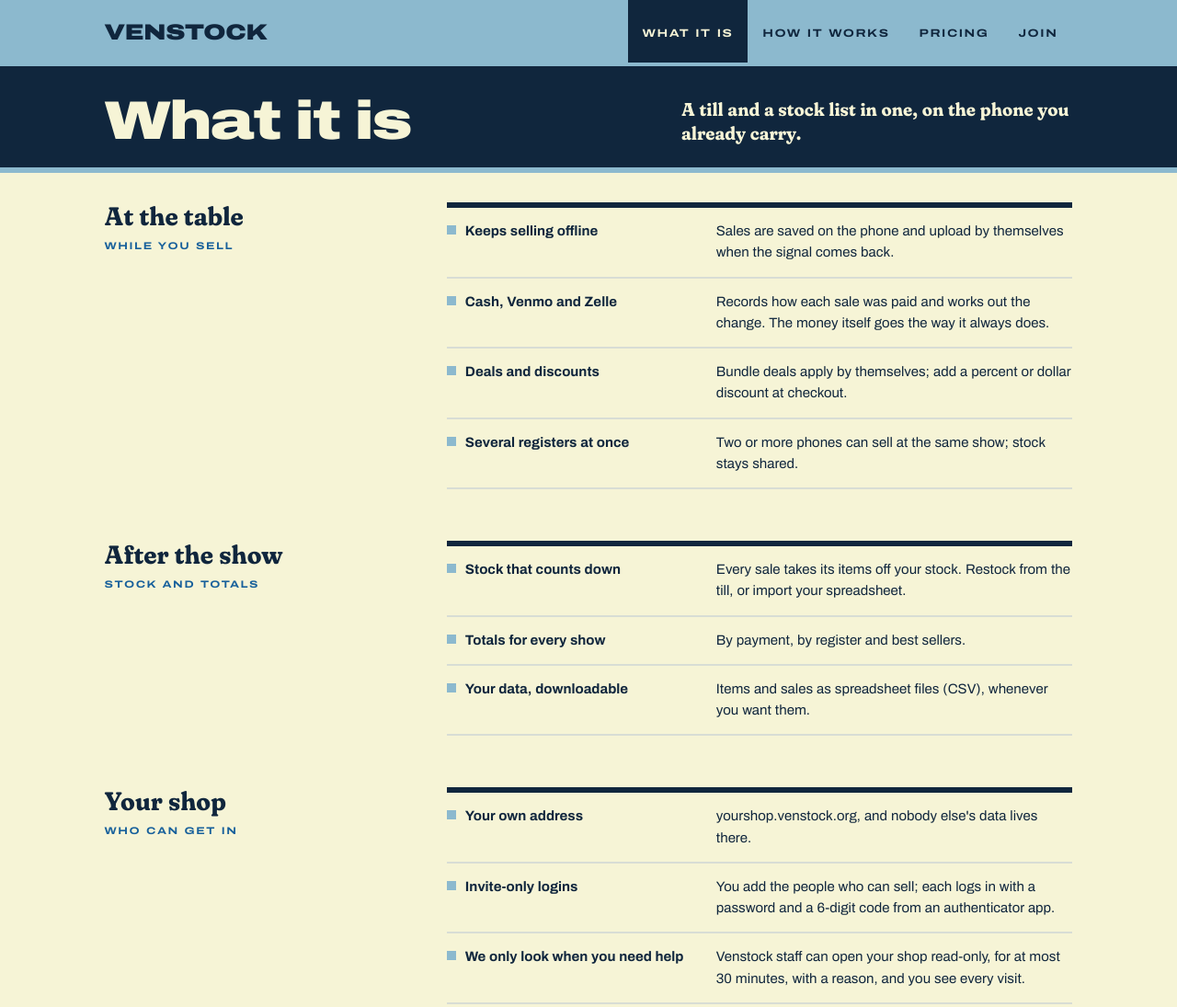
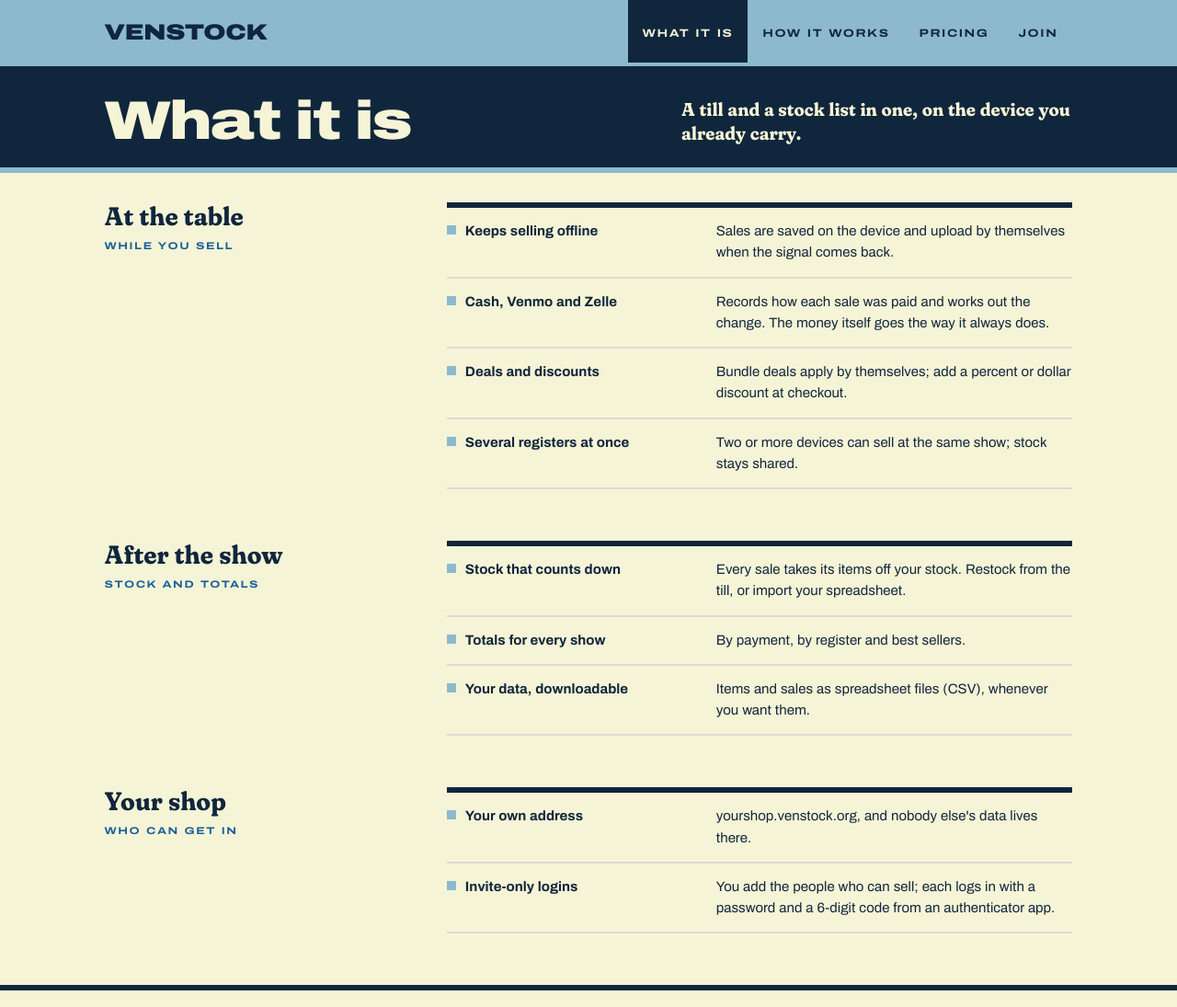
Before and after one commit to izzabizz5/venstock, a website: page site/public/what.html in a window 1280 px wide. Shown: the top 1095 px of the page at 92% size. Drawn offline with Linux system fonts and the light colour scheme.

Commit message:
wording changes

```diff
--- a/site/public/what.html
+++ b/site/public/what.html
@@ -28,8 +28,7 @@
     <section class="band band-ink" aria-labelledby="title">
       <div class="wrap">
         <h1 id="title">What it is</h1>
-        <!-- TODO: your wording, if you want something else here. -->
-        <p>A till and a stock list in one, on the phone you already carry.</p>
+        <p>A till and a stock list in one, on the device you already carry.</p>
       </div>
     </section>
 
@@ -37,10 +36,10 @@
       <div class="wrap">
         <div><h2 id="table-h">At the table</h2><span class="label">While you sell</span></div>
         <ul class="facts">
-          <li><b>Keeps selling offline</b><span>Sales are saved on the phone and upload by themselves when the signal comes back.</span></li>
+          <li><b>Keeps selling offline</b><span>Sales are saved on the device and upload by themselves when the signal comes back.</span></li>
           <li><b>Cash, Venmo and Zelle</b><span>Records how each sale was paid and works out the change. The money itself goes the way it always does.</span></li>
           <li><b>Deals and discounts</b><span>Bundle deals apply by themselves; add a percent or dollar discount at checkout.</span></li>
-          <li><b>Several registers at once</b><span>Two or more phones can sell at the same show; stock stays shared.</span></li>
+          <li><b>Several registers at once</b><span>Two or more devices can sell at the same show; stock stays shared.</span></li>
         </ul>
       </div>
     </section>
@@ -62,7 +61,6 @@
         <ul class="facts">
           <li><b>Your own address</b><span><span class="num">yourshop.venstock.org</span>, and nobody else's data lives there.</span></li>
           <li><b>Invite-only logins</b><span>You add the people who can sell; each logs in with a password and a 6-digit code from an authenticator app.</span></li>
-          <li><b>We only look when you need help</b><span>Venstock staff can open your shop read-only, for at most 30 minutes, with a reason, and you see every visit.</span></li>
         </ul>
       </div>
     </section>
```
Also changed, not shown: site/public/how.html (+1 -1 lines), site/public/join.html (+1 -2 lines).
